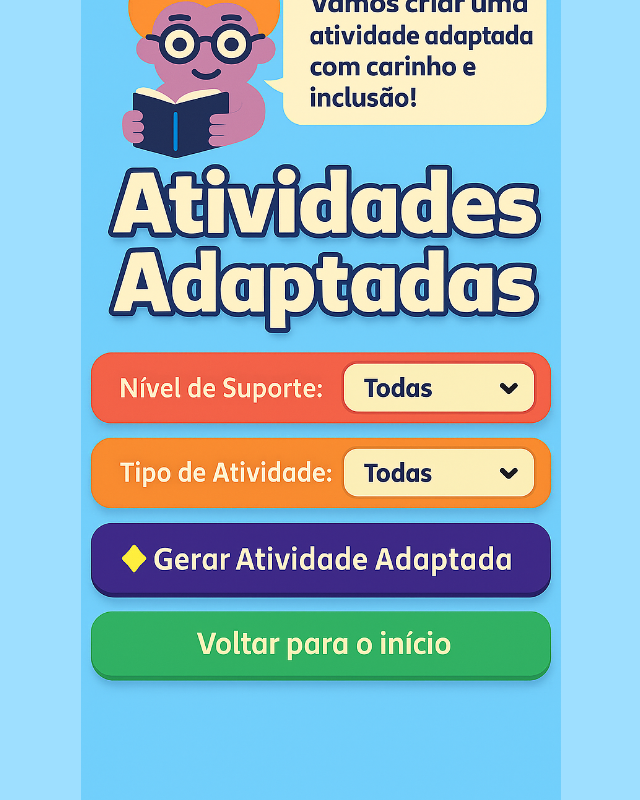
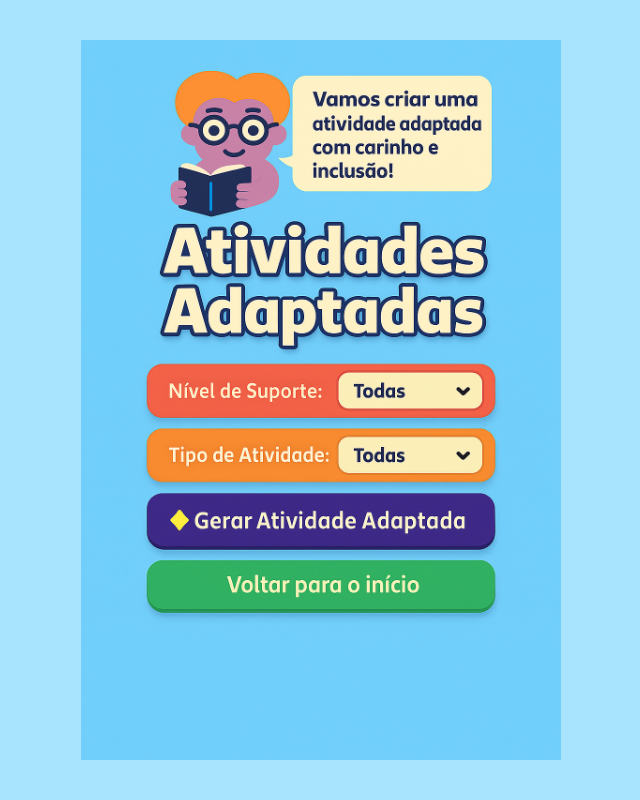
Before and after one commit to letiricetti2-alt/gerador-de-atividades-infantis, a Next.js app: page /atividades-adaptadas in a window 1280 px wide. Shown: the whole page, without its empty margins (319-959 px from the left). Built offline with nearby package versions, Linux system fonts and the light colour scheme.

Commit message:
Update page.jsx

```diff
--- a/app/atividades-adaptadas/page.jsx
+++ b/app/atividades-adaptadas/page.jsx
@@ -1,57 +1,34 @@
 "use client";
 
 import Image from "next/image";
-import { useEffect } from "react";
 
 export default function AtividadesAdaptadas() {
-  useEffect(() => {
-    document.body.style.backgroundColor = "#9EDFFF";
-    document.documentElement.style.backgroundColor = "#9EDFFF";
-    document.body.style.overflow = "hidden";
-    return () => {
-      document.body.style.backgroundColor = "";
-      document.documentElement.style.backgroundColor = "";
-      document.body.style.overflow = "";
-    };
-  }, []);
+  return (
+    <>
+      {/* Fundo igual ao das outras páginas */}
+      <style jsx global>{`
+        html, body {
+          background-color: #A9E4FF !important; /* azul claro */
+          margin: 0;
+          padding: 0;
+          height: 100%;
+          width: 100%;
+          overflow: hidden;
+        }
+      `}</style>
 
-  return (
-    <main
-      style={{
-        backgroundColor: "#9EDFFF",
-        display: "flex",
-        justifyContent: "center",
-        alignItems: "center",
-        width: "100vw",
-        height: "100vh",
-        overflow: "hidden",
-        margin: 0,
-        padding: 0,
-      }}
-    >
-      <div
-        style={{
-          position: "relative",
-          width: "480px",
-          height: "950px",
-          backgroundColor: "#9EDFFF",
-          display: "flex",
-          justifyContent: "center",
-          alignItems: "center",
-          overflow: "hidden",
-        }}
-      >
+      {/* Container central no mesmo padrão */}
+      <main className="flex justify-center items-center w-screen h-screen bg-[#A9E4FF]">
+        <div className="relative flex justify-center items-center w-[480px] h-[950px]">
           <Image
             src="/adaptada.jpeg"
             alt="Atividades Adaptadas"
             fill
             priority
-          style={{
-            objectFit: "cover", // <<< remove as bordas
-            objectPosition: "center",
-          }}
+            className="object-contain"
           />
         </div>
       </main>
+    </>
   );
 }
```
Lines whose indentation alone changed are shown as unchanged.
